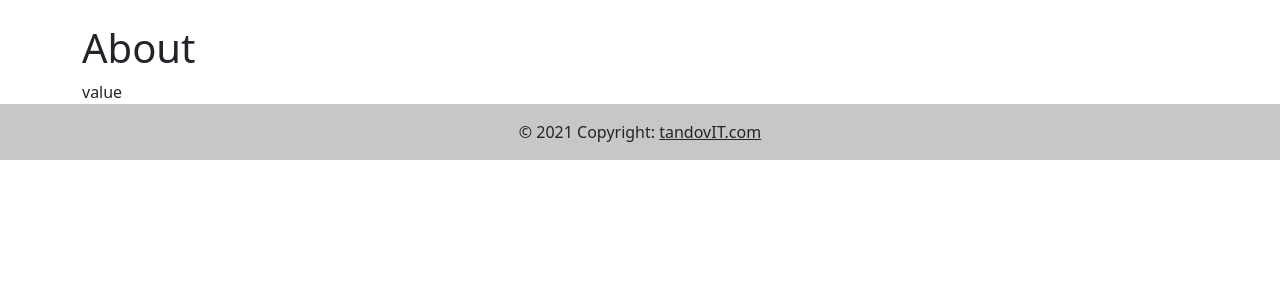
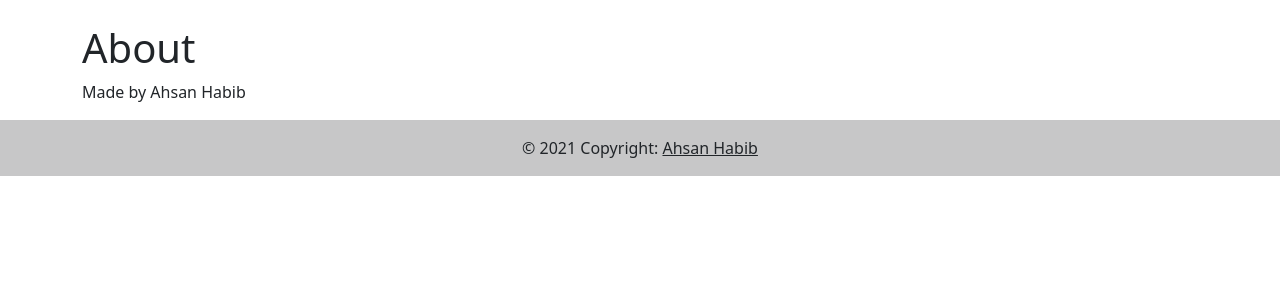
Before and after one commit to carbon-ahs/django_crudOps, a Django app: page /about/ in a window 1280 px wide. Shown: the part 56-356 px from the top of the page. Run offline with Django 3.2, Linux system fonts and the light colour scheme.

Commit message:
slide change in templates

```diff
--- a/product_app/templates/about.html
+++ b/product_app/templates/about.html
@@ -6,5 +6,6 @@
 
 {% block content %}
 <h1> About </h1>
-{{ key }}
+<p> Made by Ahsan Habib </p>
+
 {% endblock content %}
--- a/product_app/templates/base.html
+++ b/product_app/templates/base.html
@@ -72,7 +72,7 @@
     <footer class="footer mt-auto bg-light text-center text-lg-start">
       <div class="text-center p-3" style="background-color: rgba(0, 0, 0, 0.2);">
         © 2021 Copyright:
-        <a class="text-dark" href="#">tandovIT.com</a>
+        <a class="text-dark" href="#">Ahsan Habib</a>
 
       </div>
       <!-- Copyright -->
--- a/product_app/templates/home.html
+++ b/product_app/templates/home.html
@@ -6,6 +6,7 @@
 
 {% block content %}
 <h1> Home </h1>
+    <p> Add New Product Here: </p </br>
     <form action='{% url 'home' %}' class="d-flex" method="POST">
         {% csrf_token %}
         {{ form.as_p }}
```
